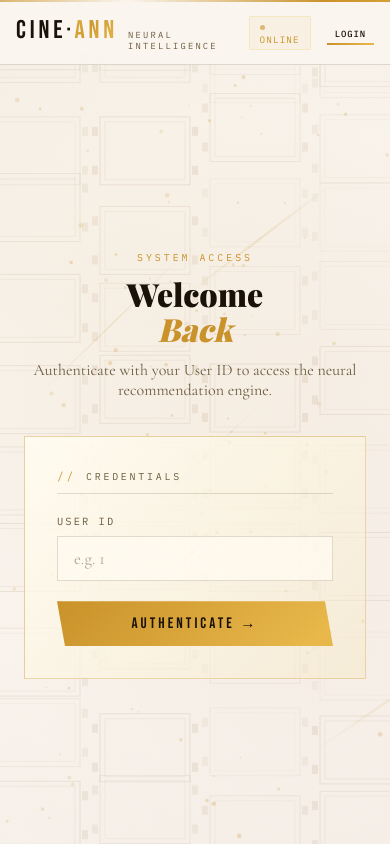
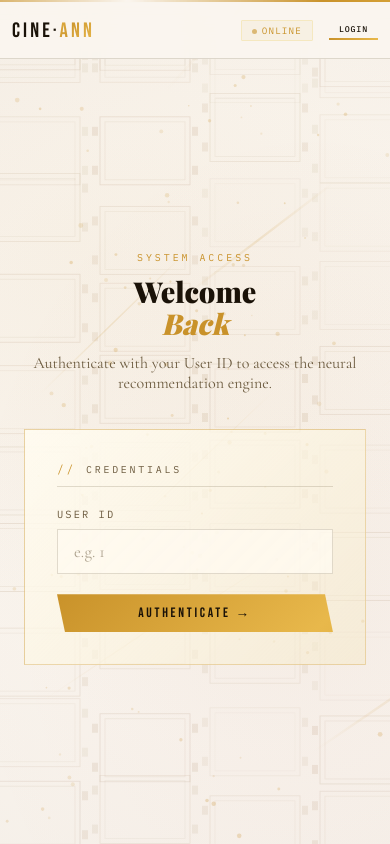
Before and after one commit to HousabaiBhosale/ANN_PERSONALYZED_RECOMMENDATION_SYSTEM, a Flask app: page / in a window 390 px wide. Run offline with Flask 3, Linux system fonts and the light colour scheme; data that the repository does not hold is empty; parts of the project's set-up code (start-up, migrations or seed data) failed here and were passed over; some web fonts are replaced.

Commit message:
Enhanced UI with full mobile responsiveness

```diff
--- a/templates/index.html
+++ b/templates/index.html
@@ -378,10 +378,33 @@ body::after {
 .chart-panel{background:var(--panel);border:1px solid var(--border);padding:20px}
 canvas{display:block}
 
+@media(max-width:900px){
+  .grid-2, .grid-3{grid-template-columns:1fr !important}
+  .hero-grid{grid-template-columns:1fr !important;gap:32px !important}
+  #analysis-charts-area{grid-template-columns:1fr !important}
+}
+
 @media(max-width:640px){
-  .nav-tab{padding:6px 8px;font-size:0.56rem;letter-spacing:0.1em}
-  .nav-inner{padding:0 16px}
-  .page-title{font-size:2rem}
+  .nav-tabs {
+    overflow-x:auto;
+    white-space:nowrap;
+    padding-bottom:4px;
+    -webkit-overflow-scrolling:touch;
+    scrollbar-width:none;
+    max-width:200px;
+  }
+  .nav-tabs::-webkit-scrollbar{display:none}
+  .nav-tab{padding:6px 10px;font-size:0.52rem;letter-spacing:0.1em}
+  .nav-inner{padding:0 12px;height:56px}
+  .page-title{font-size:1.8rem}
+  .logo-sub{display:none}
+  .logo-main{font-size:1.3rem}
+  .page{padding-top:72px}
+  .stat-card{padding:15px}
+  .stat-val{font-size:1.6rem}
+  .btn-gold, .btn-ink{padding:11px 24px;font-size:0.85rem}
+  #rc-query-grid{grid-template-columns:1fr !important}
+  #rc-ratings-list{grid-template-columns:1fr !important}
 }
 </style>
 </head>
@@ -448,7 +471,7 @@ canvas{display:block}
   <div style="max-width:1200px;margin:0 auto;padding:32px 32px 64px">
 
     <!-- Hero -->
-    <div style="display:grid;grid-template-columns:1fr 1fr;gap:48px;align-items:center;min-height:380px;margin-bottom:56px">
+    <div class="hero-grid" style="display:grid;grid-template-columns:1.2fr 0.8fr;gap:48px;align-items:center;min-height:380px;margin-bottom:48px">
       <div>
         <div class="page-eyebrow fr">Artificial Neural Network · Recommendation Engine</div>
         <h1 class="page-title fr-1">
@@ -507,7 +530,7 @@ canvas{display:block}
     <div class="gold-rule"></div>
 
     <!-- Feature cards -->
-    <div style="display:grid;grid-template-columns:repeat(3,1fr);gap:20px;margin-bottom:56px" class="fr-4">
+    <div class="grid-3 fr-4" style="display:grid;grid-template-columns:repeat(3,1fr);gap:20px;margin-bottom:48px">
       <div class="panel" style="padding:28px;cursor:pointer" onclick="goTo('recommend')">
         <div style="font-size:1.6rem;margin-bottom:12px">🎬</div>
         <div class="sec-label" style="border:none;padding:0;margin-bottom:8px">Recommend</div>
@@ -603,9 +626,9 @@ canvas{display:block}
       <h1 class="page-title">Your Personal<br><em>Recommendations</em></h1>
       <p style="font-size:1rem;color:var(--sepia)">The ANN ranks every unseen movie by predicted rating and returns your personal Top-N.</p>
     </div>
-    <div class="panel panel-gold fr-1" style="padding:28px;margin-bottom:24px">
+    <div class="panel panel-gold fr-1" style="padding:24px;margin-bottom:24px">
       <div class="sec-label">Query Parameters</div>
-      <div style="display:grid;grid-template-columns:1fr 1fr 1fr;gap:16px;margin-bottom:20px">
+      <div id="rc-query-grid" style="display:grid;grid-template-columns:1fr 1fr 1fr;gap:16px;margin-bottom:20px">
         <div>
           <label style="font-family:'IBM Plex Mono',monospace;font-size:0.65rem;letter-spacing:0.2em;color:var(--sepia);display:block;margin-bottom:8px">USER ID *</label>
           <input type="number" id="rc-uid" class="field" placeholder="e.g. 1" min="1"/>
```
